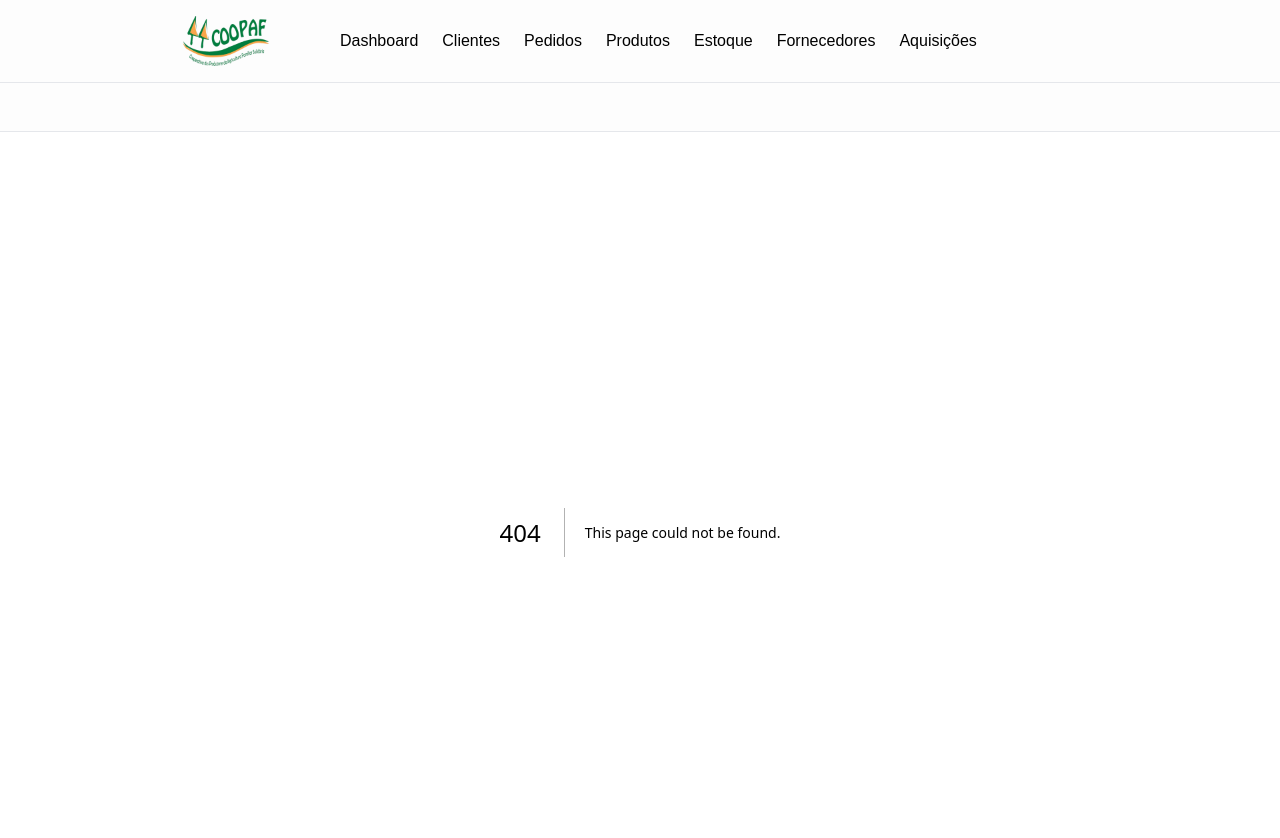
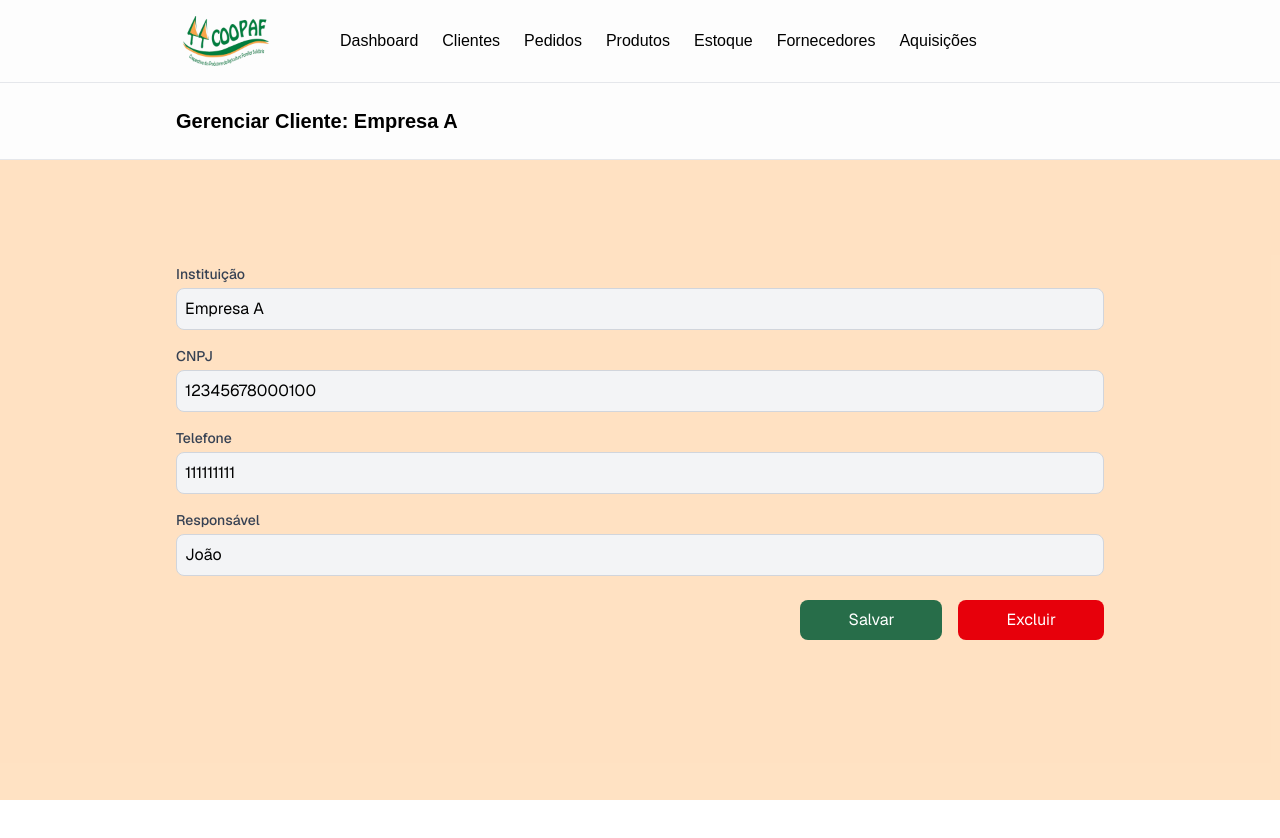
Before and after one commit to AureaStar/TrabalhoModelagemFront, a Next.js app in the folder my-app/: page /customers/manage/1 in a window 1280 px wide. Before the commit this address had no page. Shown: the top 838 px of the page. After the commit the page ends 800 px from the top, so only its background shows below. Built offline with nearby package versions, Linux system fonts and the light colour scheme.

Commit message:
Adiciona Clientes

```diff
--- /dev/null
+++ b/my-app/app/customers/manage/[id]/page.tsx
@@ -0,0 +1,65 @@
+'use client';
+
+import { useParams } from 'next/navigation';
+import SetHeader from '@/components/header/SetHeader';
+import GenericForm from '@/components/form/GenericForm';
+
+export default function ManageCustomerPage() {
+    const params = useParams();
+    const id = params.id as string;
+
+    const customers = [
+        { id: 1, Instituição: 'Empresa A', CNPJ: '12345678000100', Telefone: '111111111', Responsável: 'João' },
+        { id: 2, Instituição: 'Empresa B', CNPJ: '98765432000199', Telefone: '222222222', Responsável: 'Maria' },
+    ];
+
+    const customer = customers.find(c => c.id.toString() === id);
+
+    const fields = [
+        { name: 'instituicao', label: 'Instituição', type: 'text' as const, required: true },
+        { name: 'cnpj', label: 'CNPJ', type: 'text' as const, required: true },
+        { name: 'telefone', label: 'Telefone', type: 'text' as const, required: true },
+        { name: 'responsavel', label: 'Responsável', type: 'text' as const, required: true },
+    ];
+
+    const handleSubmit = (data: Record<string, any>) => {
+        // Simulação de salvar no banco
+        console.log('Cliente atualizado:', { id, ...data });
+        // Aqui você pode fazer uma chamada para a API
+    };
+
+    const handleDelete = () => {
+        console.log('Excluir cliente:', id);
+        // Aqui você pode fazer uma chamada para a API
+    };
+
+    if (!customer) {
+        return (
+            <section>
+                <SetHeader content="Gerenciar Cliente" />
+                <div className="flex px-44 w-full min-h-[calc(100vh-10rem)] items-start justify-center bg-background-clean font-sans">
+                    <main className="w-full py-26">
+                        <p>Cliente não encontrado.</p>
+                    </main>
+                </div>
+            </section>
+        );
+    }
+
+    return (
+        <section>
+            <SetHeader content={`Gerenciar Cliente: ${customer.Instituição}`} />
+            <div className="flex px-44 w-full min-h-[calc(100vh-10rem)] items-start justify-center bg-background-clean font-sans text-black">
+                <main className="w-full py-26">
+                    <GenericForm
+                        mode="edit"
+                        fields={fields}
+                        initialData={{ instituicao: customer.Instituição, cnpj: customer.CNPJ, telefone: customer.Telefone, responsavel: customer.Responsável }}
+                        onSubmit={handleSubmit}
+                        onDelete={handleDelete}
+                    />
+                </main>
+            </div>
+        </section>
+    );
+}
--- a/my-app/app/customers/new/page.tsx
+++ b/my-app/app/customers/new/page.tsx
@@ -0,0 +1,41 @@
+'use client';
+
+import { useParams } from 'next/navigation';
+import SetHeader from '@/components/header/SetHeader';
+import GenericForm from '@/components/form/GenericForm';
+
+export default function NewCustomerPage() {
+
+    const fields = [
+        { name: 'instituicao', label: 'Instituição', type: 'text' as const, required: true },
+        { name: 'cnpj', label: 'CNPJ', type: 'text' as const, required: true },
+        { name: 'telefone', label: 'Telefone', type: 'text' as const, required: true },
+        { name: 'responsavel', label: 'Responsável', type: 'text' as const, required: true },
+    ];
+
+    const handleSubmit = (data: Record<string, any>) => {
+        // Simulação de salvar no banco
+        console.log('Novo cliente adicionado:', data);
+        // Aqui você pode fazer uma chamada para a API
+    }
+
+    const cancel = () => {
+        window.history.back();
+    }
+
+    return (
+        <section>
+            <SetHeader content={`Adicionar Cliente`} />
+            <div className="flex px-44 w-full min-h-[calc(100vh-10rem)] items-start justify-center bg-background-clean font-sans text-black">
+                <main className="w-full py-26">
+                    <GenericForm
+                        mode="add"
+                        fields={fields}
+                        onSubmit={handleSubmit}
+                        onCancel={cancel}
+                    />
+                </main>
+            </div>
+        </section>
+    );
+}
--- a/my-app/app/customers/page.tsx
+++ b/my-app/app/customers/page.tsx
@@ -0,0 +1,30 @@
+'use client';
+
+import Table from '@/components/table';
+import SetHeader from '../../components/header/SetHeader';
+
+export default function CustomersPage() {
+    const headers = ['Instituição', 'CNPJ', 'Telefone', 'Responsável'];
+    const data = [
+        { id: 1, Instituição: 'Empresa A', CNPJ: '12345678000100', Telefone: '111111111', Responsável: 'João' },
+        { id: 2, Instituição: 'Empresa B', CNPJ: '98765432000199', Telefone: '222222222', Responsável: 'Maria' },
+        { id: 3, Instituição: 'Empresa C', CNPJ: '55566677000188', Telefone: '333333333', Responsável: 'Pedro' },
+    ];
+
+    return (
+        <section>
+            <SetHeader content="Clientes" />
+            <div className="flex px-44 w-full min-h-[calc(100vh-10rem)] items-start justify-center bg-background-clean font-sans">
+                <main className="w-full py-26">
+                    <Table
+                        headers={headers}
+                        data={data}
+                        onAdd={() => console.log('Adicionar novo cliente')}
+                        onManage={(item) => console.log('Gerenciar cliente:', item)}
+                        routes="/customers"
+                    />
+                </main>
+            </div>
+        </section>
+    );
+};
```
Also changed, not shown: my-app/app/customers/manage/page.tsx (deleted).
